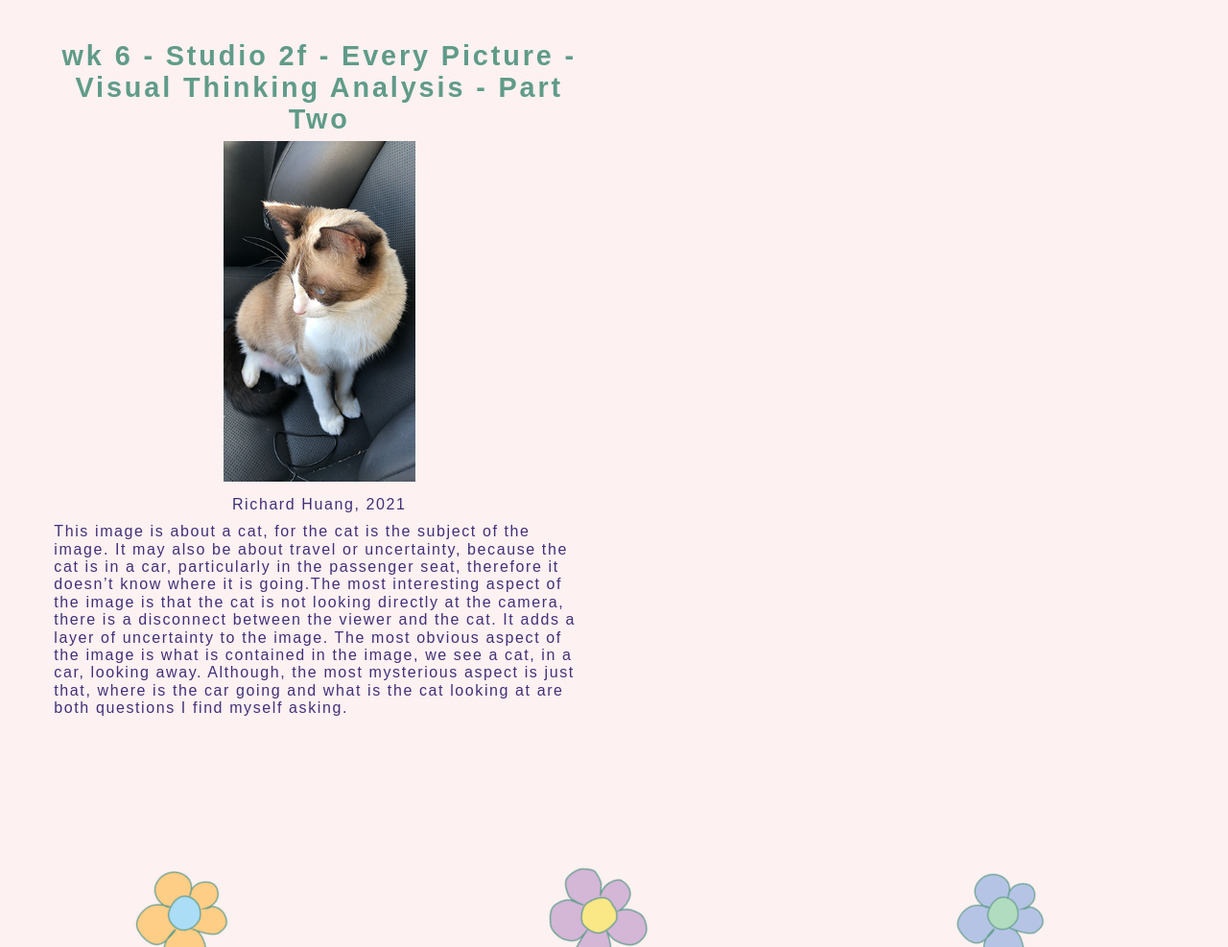
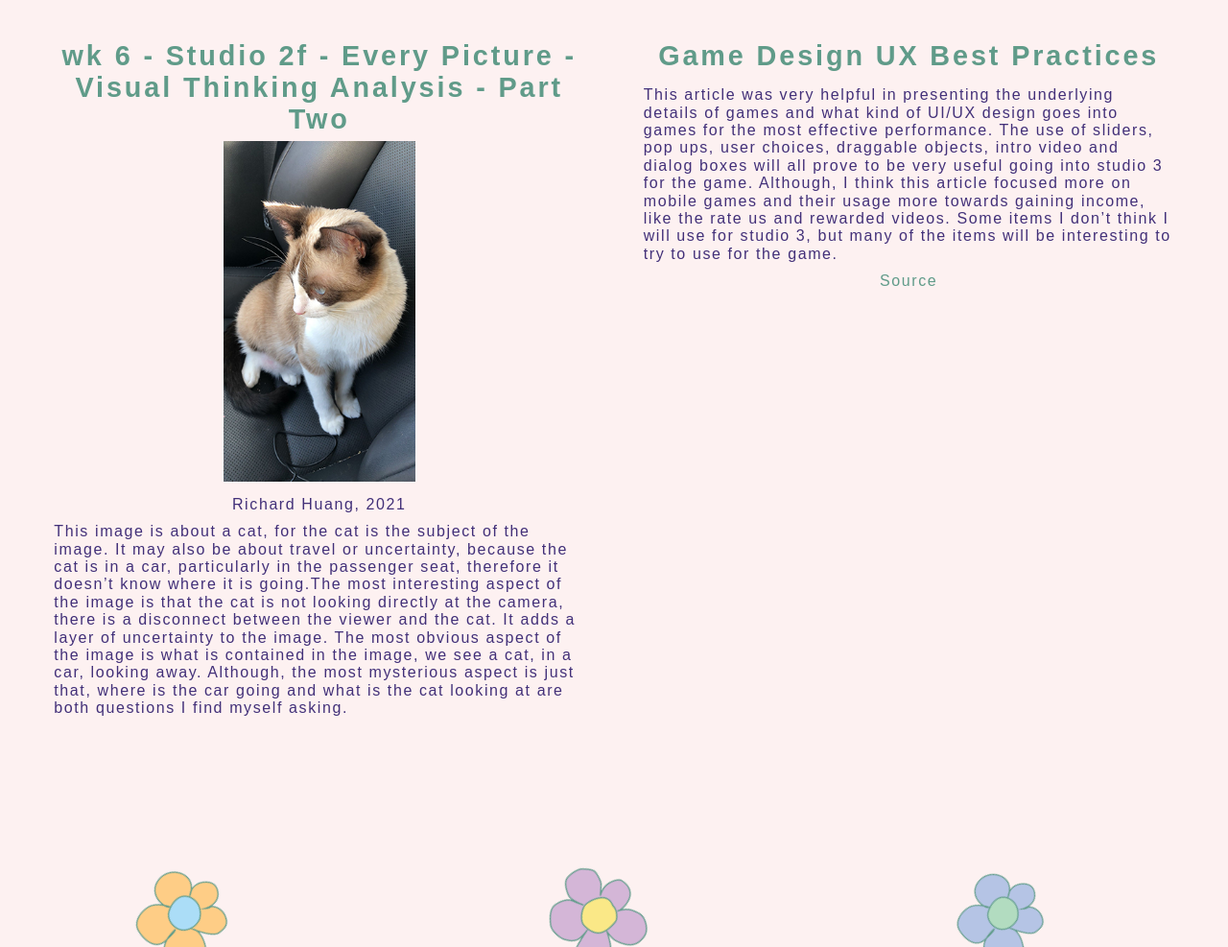
Before and after one commit to kendracleary/kendracleary.github.com, a plain HTML site: page des157/lj/index.html in a window 1280 px wide. Shown: the part 1212-2199 px from the top of the page at 96% size. Drawn offline with nearby package versions, Linux system fonts and the light colour scheme; a web font is replaced by a local one.

Commit message:
learning journal game design

```diff
--- a/des157/lj/index.html
+++ b/des157/lj/index.html
@@ -50,6 +50,12 @@
             <figcaption>Richard Huang, 2021</figcaption>
             <p>This image is about a cat, for the cat is the subject of the image. It may also be about travel or uncertainty, because the cat is in a car, particularly in the passenger seat, therefore it doesn’t know where it is going.The most interesting aspect of the image is that the cat is not looking directly at the camera, there is a disconnect between the viewer and the cat. It adds a layer of uncertainty to the image. The most obvious aspect of the image is what is contained in the image, we see a cat, in a car, looking away. Although, the most mysterious aspect is just that, where is the car going and what is the cat looking at are both questions I find myself asking.</p>
         </article>
+
+        <article>
+            <h2>Game Design UX Best Practices</h2>
+            <p>This article was very helpful in presenting the underlying details of games and what kind of UI/UX design goes into games for the most effective performance. The use of sliders, pop ups, user choices, draggable objects, intro video and dialog boxes will all prove to be very useful going into studio 3 for the game. Although, I think this article focused more on mobile games and their usage more towards gaining income, like the rate us and rewarded videos. Some items I don’t think I will use for studio 3, but many of the items will be interesting to try to use for the game.</p>
+            <p class="source"><a href="https://uxplanet.org/game-design-ux-best-practices-guide-4a3078c32099">Source</a></p>
+        </article>
     </main>
 
     <div id="banner">
```
